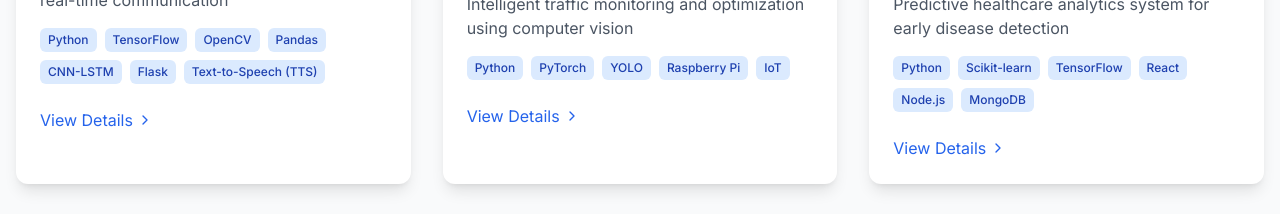
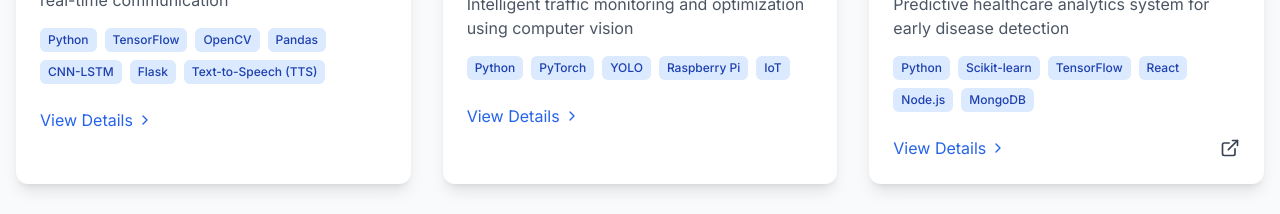
Before and after one commit to Pra-gg10768/Portfolio, a React (Vite) app: page / in a window 1280 px wide. Shown: the part 3680-3894 px from the top of the page. Built offline with nearby package versions, Linux system fonts and the light colour scheme.

Commit message:
added link in project

```diff
--- a/src/components/sections/ProjectsSection.tsx
+++ b/src/components/sections/ProjectsSection.tsx
@@ -38,7 +38,8 @@ const ProjectsSection: React.FC = () => {
       description: 'Predictive healthcare analytics system for early disease detection',
       image: 'https://images.pexels.com/photos/4226119/pexels-photo-4226119.jpeg?auto=compress&cs=tinysrgb&w=1260&h=750&dpr=2',
       tech: ['Python', 'Scikit-learn', 'TensorFlow', 'React', 'Node.js', 'MongoDB'],
-      details: 'CareCast is an innovative healthcare application that leverages AI and machine learning to predict potential health risks and diseases based on user-provided data. The system analyzes various health parameters, medical history, lifestyle factors, and demographic information to generate personalized health risk assessments.\n\nThe machine learning backend employs an ensemble of models including random forests, gradient boosting, and neural networks to achieve high accuracy in risk prediction across multiple disease categories.'
+      details: 'CareCast is an innovative healthcare application that leverages AI and machine learning to predict potential health risks and diseases based on user-provided data. The system analyzes various health parameters, medical history, lifestyle factors, and demographic information to generate personalized health risk assessments.\n\nThe machine learning backend employs an ensemble of models including random forests, gradient boosting, and neural networks to achieve high accuracy in risk prediction across multiple disease categories.',
+      link: 'https://care-cast-predictions.vercel.app/'
     },
     {
       id: 4,
```
